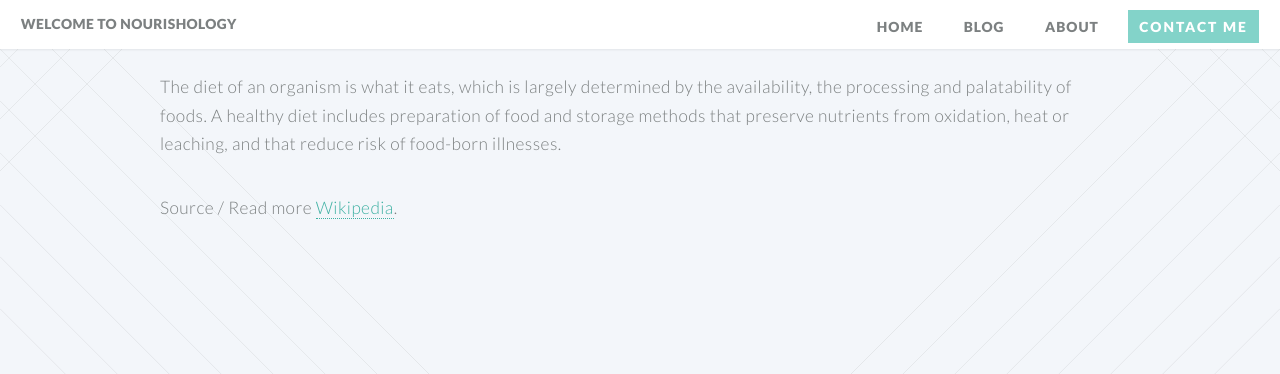
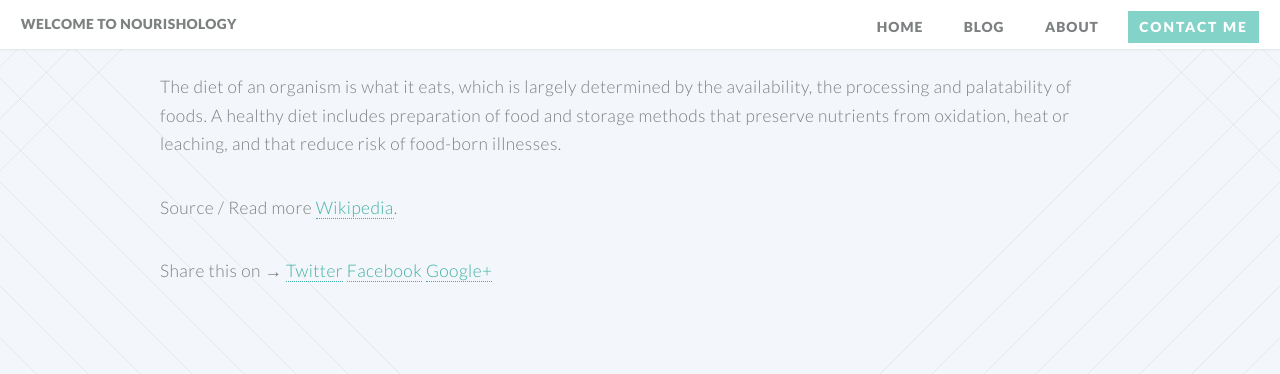
Before and after one commit to lmchristensen23/lmchristensen23.github.io, a Jekyll site: the page built from _posts/2016-05-05-second-post.md, in a window 1280 px wide and 900 px high, scrolled down 805 px, cut to the strip 0-374 px from the top of the window. Built offline with Jekyll 4.4.1, drawn with Linux system fonts in a browser that asks for light colours.

Commit message:
added html for sharing links

```diff
--- a/_layouts/post.html
+++ b/_layouts/post.html
@@ -8,4 +8,12 @@
     <p class="summary">{{ page.category }}<span class="date">{{ page.date | date: '%B %d, %Y' }}</span></p>
     {{ content }}
   </div>
+
+  <div class="share-page">
+    Share this on &rarr;
+    <a href="https://twitter.com/intent/tweet?text={{ page.title }}&url={{ site.url }}{{ page.url }}&via={{ site.twitter_username }}&related={{ site.twitter_username }}" rel="nofollow" target="_blank" title="Share on Twitter">Twitter</a>
+    <a href="https://facebook.com/sharer.php?u={{ site.url }}{{ page.url }}" rel="nofollow" target="_blank" title="Share on Facebook">Facebook</a>
+    <a href="https://plus.google.com/share?url={{ site.url }}{{ page.url }}" rel="nofollow" target="_blank" title="Share on Google+">Google+</a>
+  </div>
+
 </div>
```
